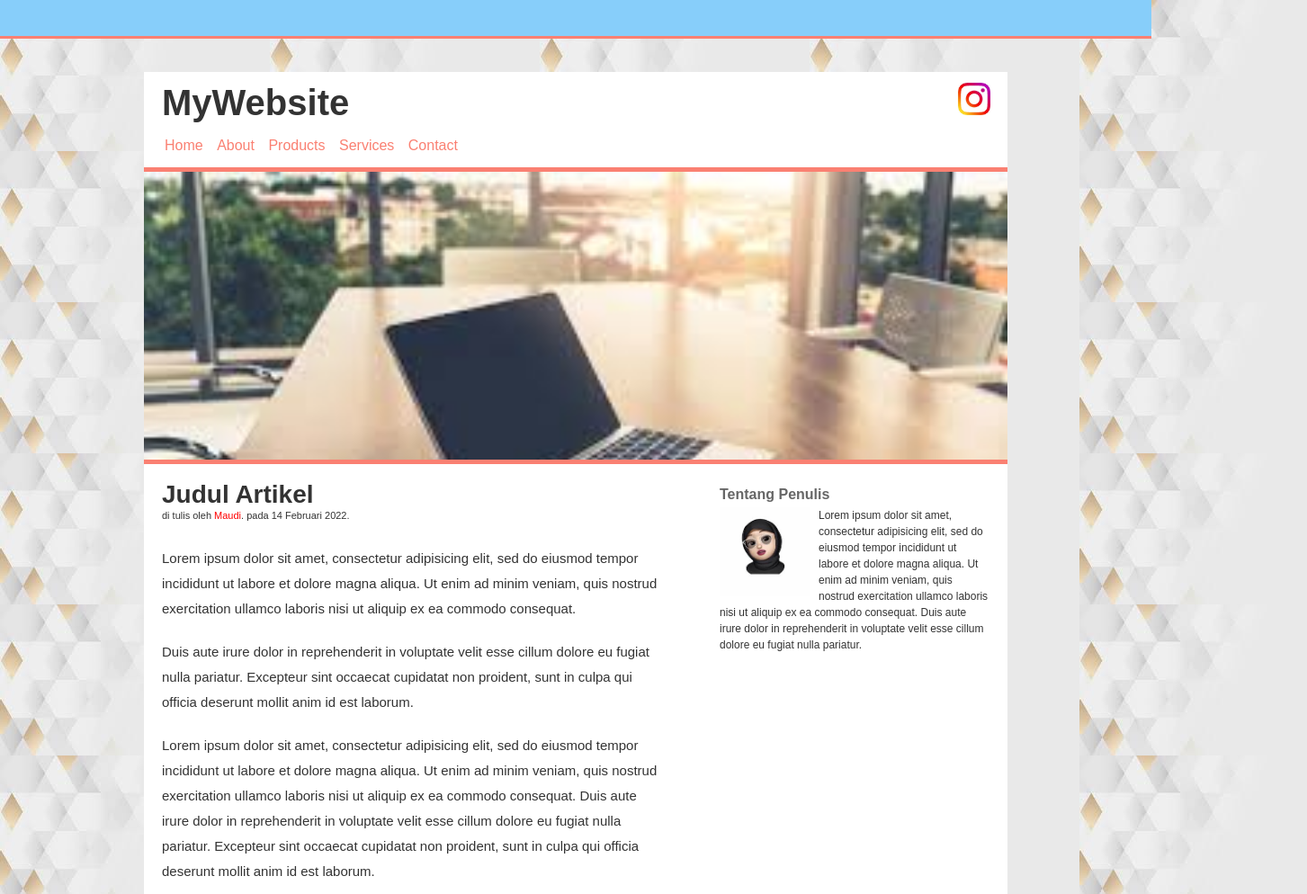
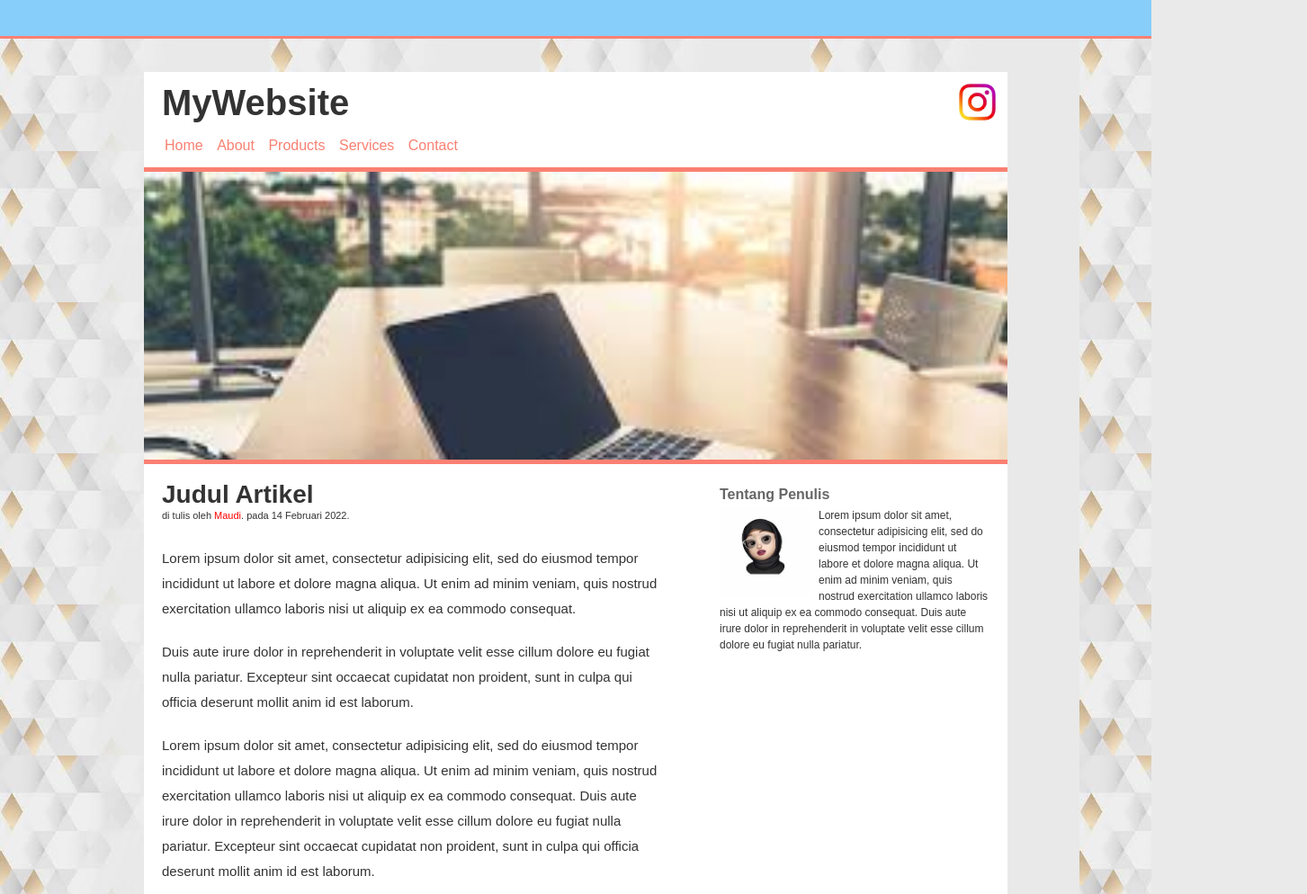
Before and after one commit to MAUDISYIVAGITAARZETI/Jurnal-resolusi, a plain HTML site: page PKL/Layouting/Position/Latihan Position/index.html in a window 1280 px wide. Shown: the top 994 px of the page at 90% size, 1453 px wide, since content can reach past the window. Drawn offline with Linux system fonts and the light colour scheme.

Commit message:
perbaikan css class instagram
mengatur background size dan widht

```diff
--- a/PKL/Layouting/Position/Latihan Position/style.css
+++ b/PKL/Layouting/Position/Latihan Position/style.css
@@ -75,8 +75,8 @@ body {
 }
 
 .instagram {
-	width: 400px;
-	height: 400px;
+	width: 7%;
+	height: 7%;
 	background-image: url(instagram.jpg);
 	background-repeat: no-repeat;
 	display: inline-block;
@@ -84,7 +84,7 @@ body {
 	position: absolute;
 	top: 0px;
 	left: 93%;
-	background-size: 15%;
+	background-size: 100%;
 }
 
 .header {
```
